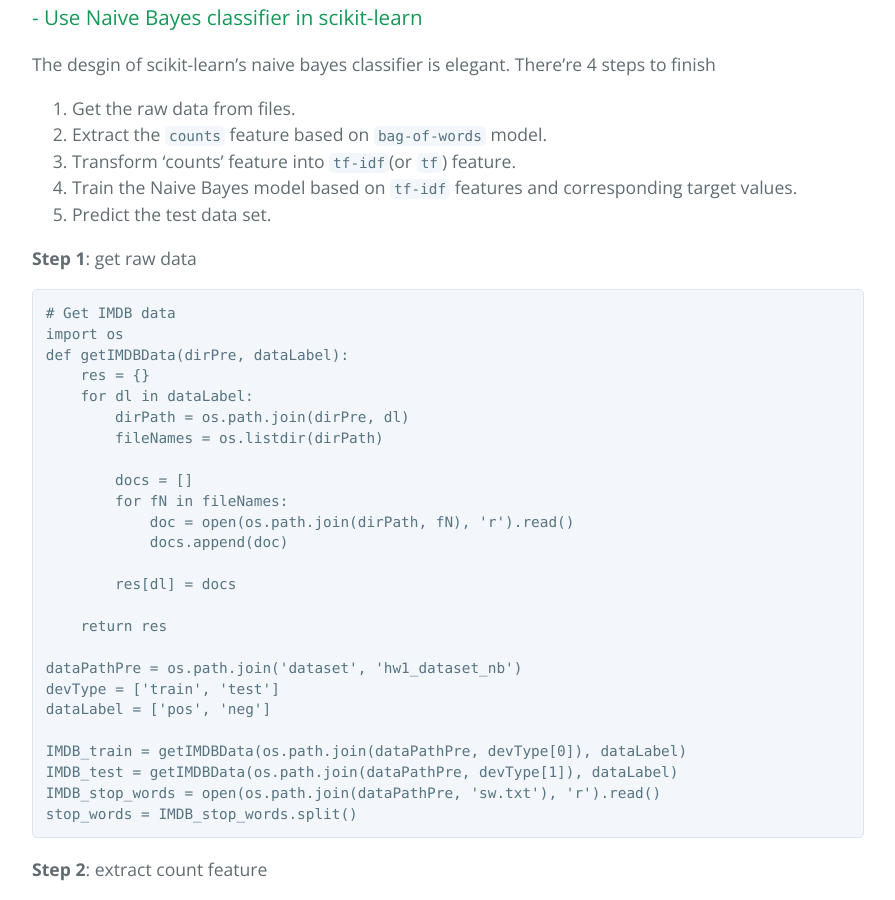
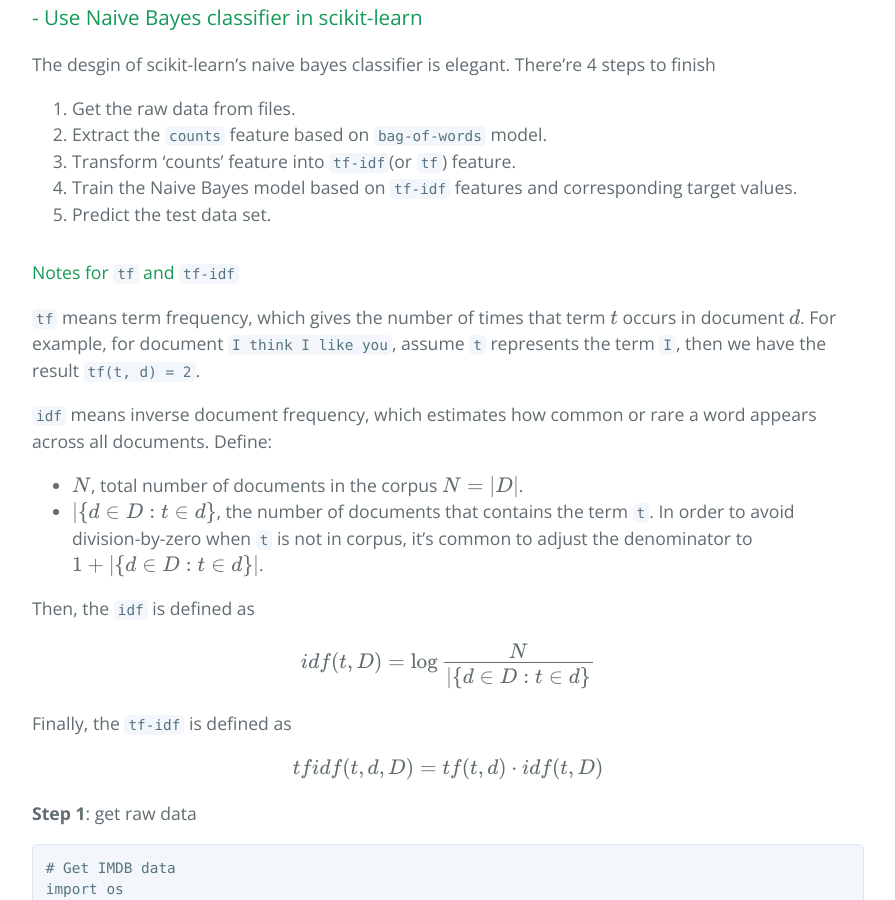
Before and after one commit to Geek-And-Art/pyPRML.github.io, a Jekyll site: the page built from _posts/2016-11-29-Dev-Remarks.md, in a window 1280 px wide and 900 px high, scrolled down 3120 px. Shown: the whole window, without its empty margins (192-1087 px from the left). Built offline with Jekyll 4.4.1, drawn with Linux system fonts in a browser that asks for light colours; formulas are drawn with MathJax 3; comment, search, counter and statistics services are not loaded.

Commit message:
Add the description of 'tf-idf'.

````diff
--- a/_posts/2016-11-29-Dev-Remarks.md
+++ b/_posts/2016-11-29-Dev-Remarks.md
@@ -113,6 +113,23 @@ The desgin of scikit-learn's naive bayes classifier is elegant. There're 4 steps
 4. Train the Naive Bayes model based on `tf-idf` features and corresponding target values.
 5. Predict the test data set.
 
+#### Notes for `tf` and `tf-idf`
+
+`tf` means term frequency, which gives the number of times that term $$t$$ occurs in document $$d$$. For example, for document `I think I like you`, assume `t` represents the term `I`, then we have the result `tf(t, d) = 2`.
+
+`idf` means inverse document frequency, which estimates how common or rare a word appears across all documents. Define:
+
+- $$N$$, total number of documents in the corpus $$N = \vert D \vert$$.
+- $$\vert \{ d \in D: t \in d \}$$, the number of documents that contains the term `t`. In order to avoid division-by-zero when `t` is not in corpus, it's common to adjust the denominator to $$1 + \vert \{ d \in D: t \in d \} \vert$$.
+
+Then, the `idf` is defined as
+
+$$idf(t, D) = \log \frac{N}{\vert \{ d \in D: t \in d \}}$$
+
+Finally, the `tf-idf` is defined as
+
+$$tfidf(t, d, D) = tf(t, d)\cdot idf(t, D)$$
+
 **Step 1**: get raw data
 
 ```python
````
